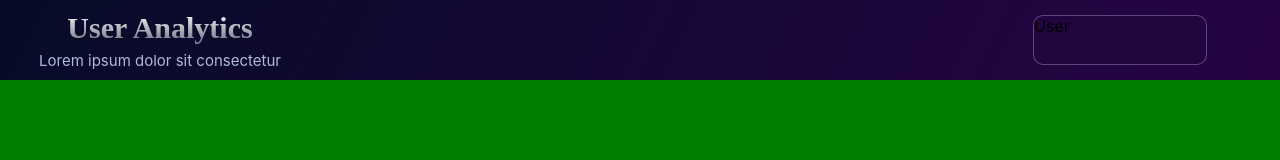
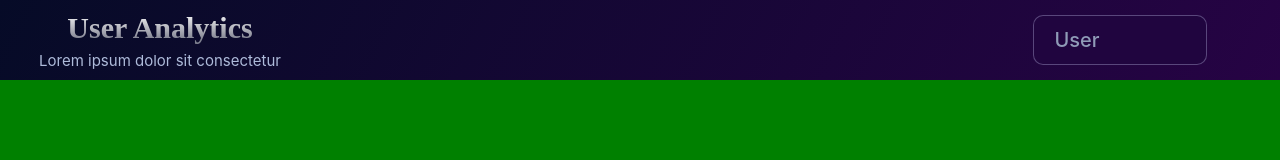
Before and after one commit to AjinkyaPradhan1/UserAnalyticsDashboard1, a React (Create React App) app: page / in a window 1280 px wide. Shown: the top 160 px of the page. Built offline with nearby package versions, Linux system fonts and the light colour scheme.

Commit message:
completed till dropdown text

```diff
--- a/src/components/FirstSection.js
+++ b/src/components/FirstSection.js
@@ -11,7 +11,7 @@ const FirstSection = ()=>{
             <div className="extraSpace"></div>
             <div className="userDropdown">
                 <div className="userDropdownContent">
-                    <div className="Text">User</div>
+                    <div className="text">User</div>
                     <div className="symbol"></div>
                 </div>
             </div>
--- a/src/components/css/firstSection.css
+++ b/src/components/css/firstSection.css
@@ -68,11 +68,27 @@
 
 .userDropdownContent{
     display: flex;
-
+    flex-direction: row;
     width: 172px;
     height: 48px;
     flex-shrink: 0;
     border-radius: 10px;
     border: 1px solid rgba(174, 171, 216, 0.40);
     background: #20053F;
+
+    align-items: center;
 }
+
+.text{
+    display: flex;
+    width: 50%;
+    align-items: center;
+    justify-content: center;
+
+    color: #8F9BB7;
+    font-family: Inter;
+    font-size: 20px;
+    font-style: normal;
+    font-weight: 500;
+    line-height: normal;
+}
```
